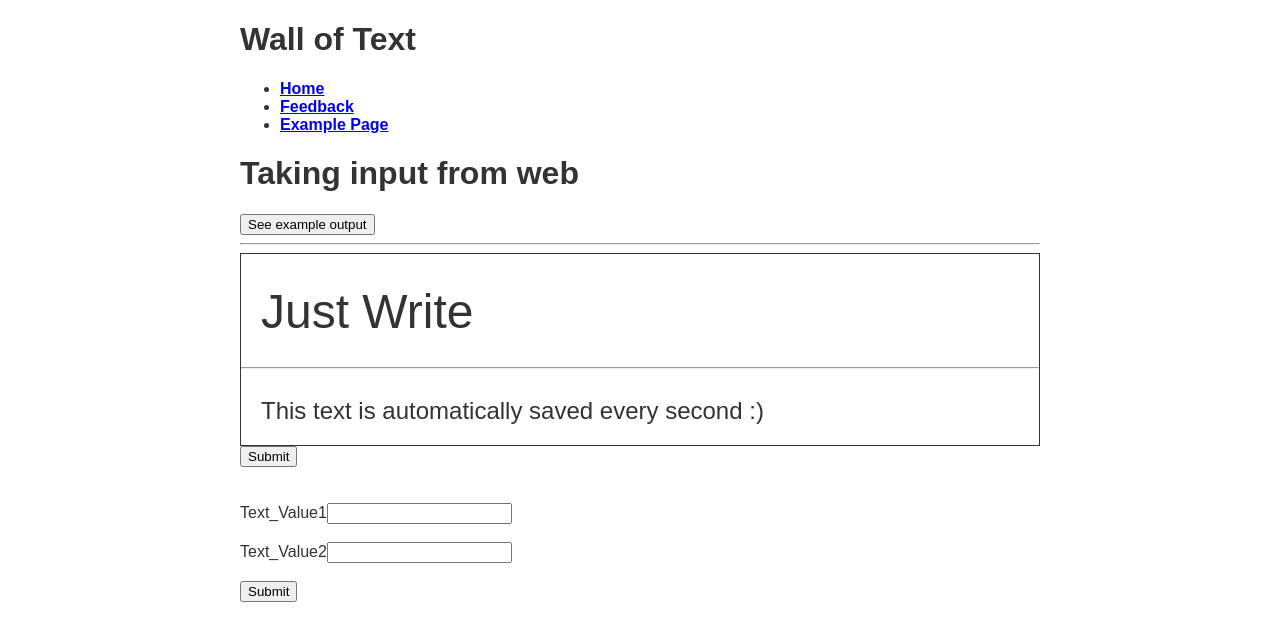
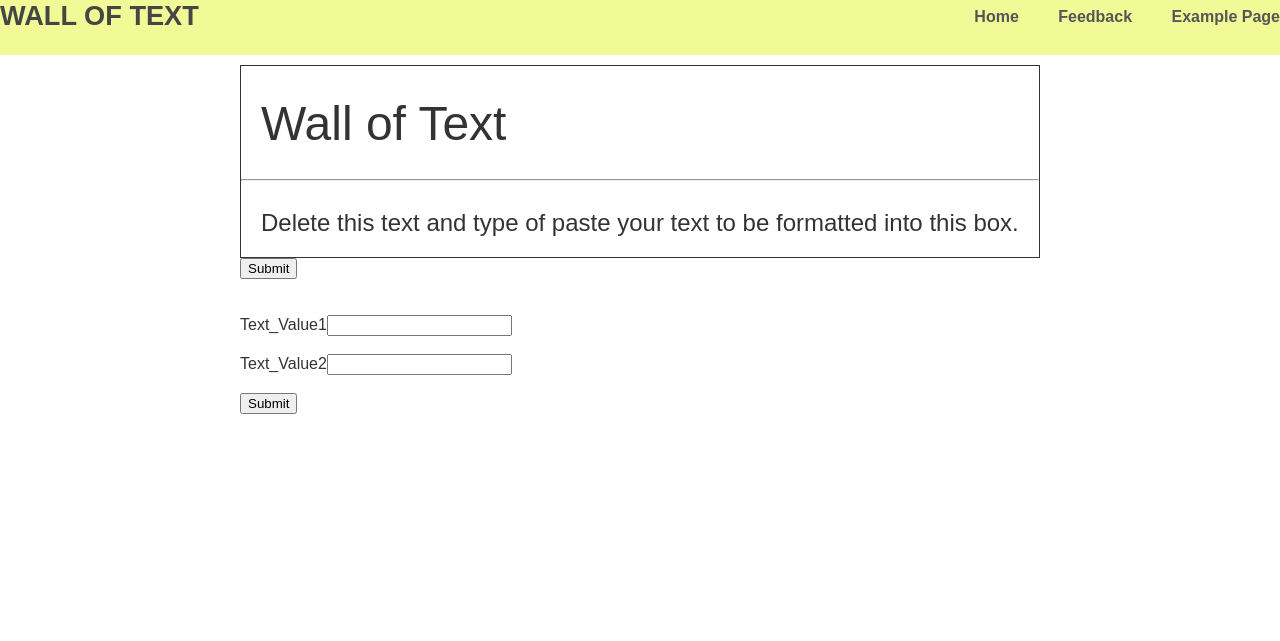
Before and after one commit to andybyers21/wallOfText, a Flask app: page / in a window 1280 px wide. Shown: the top 641 px of the page. Run offline with Flask 2, Linux system fonts and the light colour scheme; some libraries are stand-ins or nearby versions.

Commit message:
update some styling and visuals

```diff
--- a/static/css/main.css
+++ b/static/css/main.css
@@ -5,12 +5,54 @@ html {
 body {
     color: #333;
     font-weight: 100;
+    margin: 0 auto;
+}
+
+.content {
     max-width: 50em;
     margin: 0 auto;
 }
 
 div:focus {
     outline: none;
+}
+
+header {
+    background-color: #f1fa8c;
+    height: 55px;
+    width: 100%;
+    opacity: 0.9;
+    margin-top: 0px;
+    margin-bottom: 10px;
+}
+
+header h1.logo {
+    margin: 0;
+    font-size: 1.7em;
+    text-transform: uppercase;
+    float: left;
+}
+
+header h1.logo:hover {
+    text-decoration: none;
+}
+
+.menu {
+    float: right;
+    margin-top: 8px;
+}
+
+.menu li {
+    display: inline;
+}
+
+.menu li + li {
+    margin-left: 35px;
+}
+
+.menu li a {
+    color: #444;
+    text-decoration: none;
 }
 
 #heading {
--- a/static/js/main.js
+++ b/static/js/main.js
@@ -23,9 +23,9 @@ function textJoin() {
 
 // Text Editor
 document.getElementById("heading").innerHTML =
-  localStorage["title"] || "Just Write"; // default text
+  localStorage["title"] || "Wall of Text"; // default text
 document.getElementById("content").innerHTML =
-  localStorage["text"] || "This text is automatically saved every second :) "; // default text
+  localStorage["text"] || "Delete this text and type of paste your text to be formatted into this box."; // default text
 
 setInterval(function() {
   // fuction that is saving the innerHTML of the div
--- a/templates/home.html
+++ b/templates/home.html
@@ -8,12 +8,6 @@
   <body>
     {% extends "template.html" %}
     {% block content %}
-
-    <h1>Taking input from web</h1>
-    <a href=example >
-      <button>See example output</button>
-    </a>
-    <hr />
 
     <div id="text-editor">
       <div type="text" id="heading" name="heading" contenteditable="true"></div>
--- a/templates/template.html
+++ b/templates/template.html
@@ -22,9 +22,10 @@
         </strong>
       </div>
     </header>
-    {% block content %}
-    {% endblock %}
-
+    <div class="content">
+      {% block content %}
+      {% endblock %}
+    </div>
     <script src="https://ajax.googleapis.com/ajax/libs/jquery/3.1.1/jquery.min.js"></script>
   </body>
 </html>
```
Lines whose indentation alone changed are shown as unchanged.
